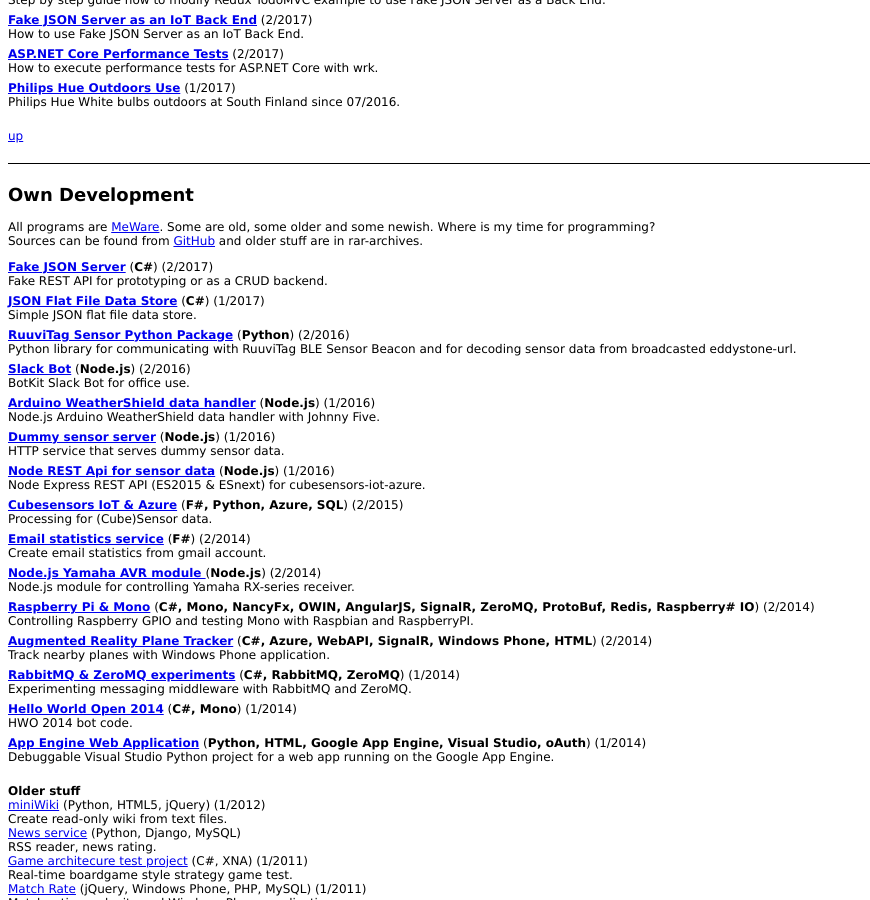
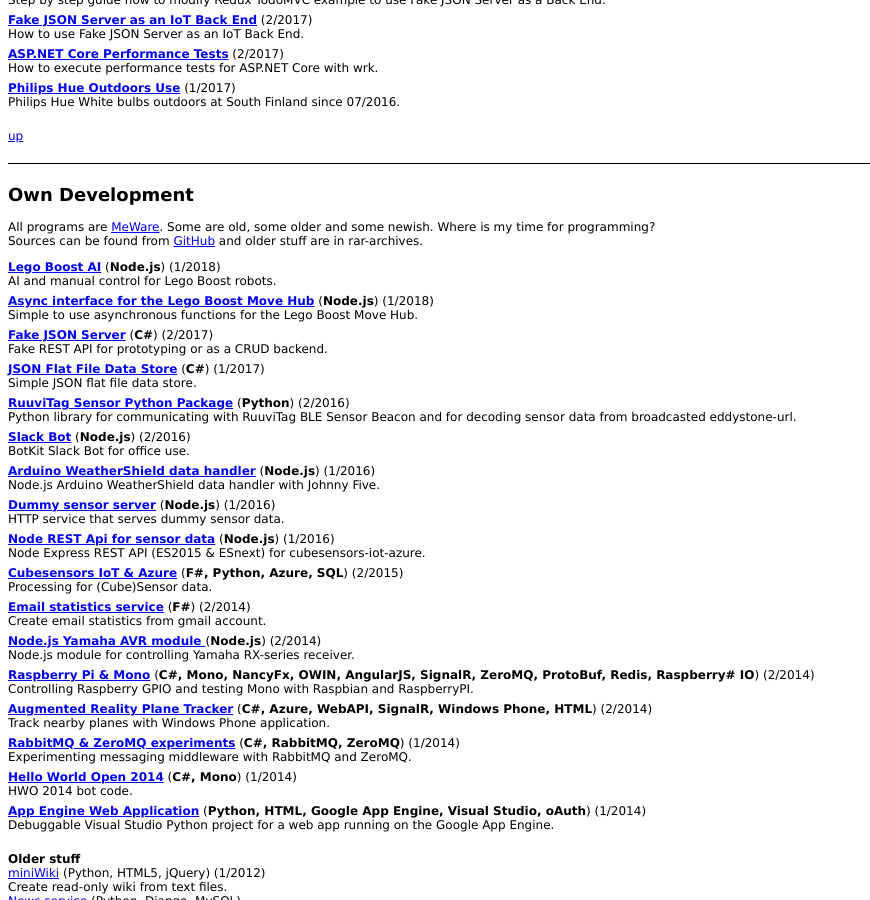
Before and after one commit to ttu/ttu.github.io, a Jekyll site: the page index.html, which Jekyll copies as it is, in a window 1280 px wide and 900 px high, scrolled down 428 px. Shown: the whole window, without its empty margins (0-870 px from the left). Built offline with Jekyll 4.4.1, drawn with Linux system fonts in a browser that asks for light colours.

Commit message:
Updated own projects

```diff
--- a/index.html
+++ b/index.html
@@ -118,6 +118,16 @@
 			All programs are <a href="definitions.html">MeWare</a>. Some are old, some older and some newish. Where is my time for programming?<br/>
 			Sources can be found from <a href="https://github.com/ttu">GitHub</a> and older stuff are in rar-archives.
 		</p>
+
+		<div class="ownDev">
+			<a href="https://github.com/ttu/lego-boost-ai">Lego Boost AI</a> (<label class="ownDevLan">Node.js</label>) (1/2018)<br/>
+			AI and manual control for Lego Boost robots.
+		</div>
+
+		<div class="ownDev">
+			<a href="https://github.com/ttu/node-movehub-async">Async interface for the Lego Boost Move Hub</a> (<label class="ownDevLan">Node.js</label>) (1/2018)<br/>
+			Simple to use asynchronous functions for the Lego Boost Move Hub.
+		</div>
 
 		<div class="ownDev">
 			<a href="https://github.com/ttu/dotnet-fake-json-server">Fake JSON Server</a> (<label class="ownDevLan">C#</label>) (2/2017)<br/>
```
